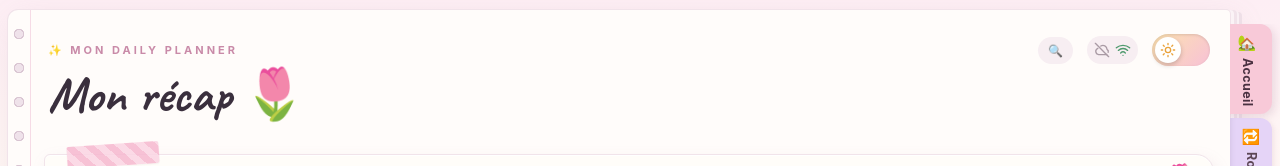
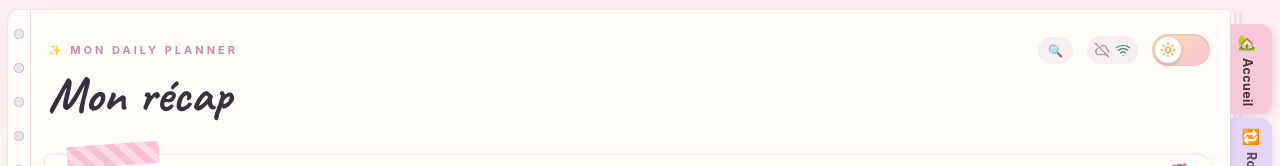
Before and after one commit to aiko243/Ma-semaine, a plain HTML site: page index.html in a window 1280 px wide. Shown: the top 166 px of the page. Drawn offline with Linux system fonts and the light colour scheme.

Commit message:
Retire la tulipe du titre
Co-Authored-By: Claude Opus 5.5 <noreply@anthropic.com>
Claude-Session: https://claude.ai/code/session_01Xihhp89xNQwCDnTpAFtZBq

```diff
--- a/index.html
+++ b/index.html
@@ -7,7 +7,7 @@
 <link rel="icon" type="image/png" href="icon.png">
 <meta name="theme-color" content="#fdf1f5">
 <meta name="apple-mobile-web-app-title" content="Daily Journal">
-<title>Daily Journal 🌷</title>
+<title>Daily Journal</title>
 <link rel="preconnect" href="https://fonts.googleapis.com"><link href="https://fonts.googleapis.com/css2?family=Caveat:wght@600;700&display=swap" rel="stylesheet">
 <style>
 :root{--pink:#f2a7c3;--lav:#c9b3f5;--ink:#3a2f3d;--mut:#8a7f8c;--card:#fff;--soft:#f7f0f8;--grad:linear-gradient(90deg,#f2a7c3,#c9b3f5)}
@@ -231,7 +231,7 @@ body.sober footer{color:#7f7680}
 footer{text-align:center;color:var(--mut);font-size:12px;margin-top:20px}
 </style></head><body>
 <div id="book"><div id="page">
-<header><div class="row"><div class="kick">✨ MON DAILY PLANNER</div><span class="sp"></span><button class="btn s" onclick="searchSheet()" style="margin-right:6px">🔍</button><button class="btn s netst" id="statBtn" onclick="statInfo()" aria-label="État de la connexion"></button><button class="dnsw" id="modeBtn" role="switch" aria-checked="false" aria-label="Mode nuit" title="Mode nuit" onclick="toggleSober()"><span class="knob"></span></button></div><h1 id="ttl">Mon récap 🌷</h1>
+<header><div class="row"><div class="kick">✨ MON DAILY PLANNER</div><span class="sp"></span><button class="btn s" onclick="searchSheet()" style="margin-right:6px">🔍</button><button class="btn s netst" id="statBtn" onclick="statInfo()" aria-label="État de la connexion"></button><button class="dnsw" id="modeBtn" role="switch" aria-checked="false" aria-label="Mode nuit" title="Mode nuit" onclick="toggleSober()"><span class="knob"></span></button></div><h1 id="ttl">Mon récap</h1>
 </header>
 <main id="app"></main>
 <footer>Daily Journal · tes données restent dans ce navigateur. Pense à sauvegarder 💾</footer>
@@ -702,7 +702,7 @@ function snap(msg){const now=Date.now();if(now-lastSnap<400)return;lastSnap=now;
   el.innerHTML=`<span>${msg}</span><button onclick="undo()">Annuler</button>`;el.classList.add('show');clearTimeout(undoT);undoT=setTimeout(()=>{el.classList.remove('show');UNDO=null},6000)}
 function undo(){if(!UNDO)return;S=JSON.parse(UNDO);UNDO=null;save();const el=document.getElementById('toast');if(el)el.classList.remove('show');render()}
 function growPi(e){e.style.height='auto';e.style.height=Math.max(104,Math.ceil(e.scrollHeight/26)*26)+'px'}
-function render(){try{applySober()}catch(e){}try{const h=document.getElementById('ttl');if(h)h.textContent=(TITLES[tab]||'Daily Journal')+' 🌷'}catch(e){}document.getElementById('tabs').innerHTML=Object.entries(TABS).map(([k,v],i)=>`<button class="tab t${i} ${k===tab?'on':''}" onclick="go('${k}')"><span class="ic">${v[0]}</span>${k}</button>`).join('');document.getElementById('app').innerHTML=TABS[tab][1]();try{document.querySelectorAll('.pi textarea').forEach(growPi)}catch(e){}foldify();try{document.querySelectorAll('.tlw').forEach(w=>{if(!w.offsetParent)return;w.scrollTop=(TLS&&TLS.ds===w.dataset.ds)?TLS.top:+w.dataset.start;TLS={ds:w.dataset.ds,top:w.scrollTop}})}catch(e){}}
+function render(){try{applySober()}catch(e){}try{const h=document.getElementById('ttl');if(h)h.textContent=(TITLES[tab]||'Daily Journal')}catch(e){}document.getElementById('tabs').innerHTML=Object.entries(TABS).map(([k,v],i)=>`<button class="tab t${i} ${k===tab?'on':''}" onclick="go('${k}')"><span class="ic">${v[0]}</span>${k}</button>`).join('');document.getElementById('app').innerHTML=TABS[tab][1]();try{document.querySelectorAll('.pi textarea').forEach(growPi)}catch(e){}foldify();try{document.querySelectorAll('.tlw').forEach(w=>{if(!w.offsetParent)return;w.scrollTop=(TLS&&TLS.ds===w.dataset.ds)?TLS.top:+w.dataset.start;TLS={ds:w.dataset.ds,top:w.scrollTop}})}catch(e){}}
 /* ☁️ Synchronisation Firebase : mêmes données sur le téléphone et l'iPad */
 // Configuration du projet Firebase (Console Firebase → Paramètres du projet → Vos applications → Config).
 const FB_CONFIG={apiKey:"AIzaSyAETyemut2x7qEMgSTIYZ_jqcxYLcqFE9U",authDomain:"daily-journal-2c3b0.firebaseapp.com",projectId:"daily-journal-2c3b0",
```
